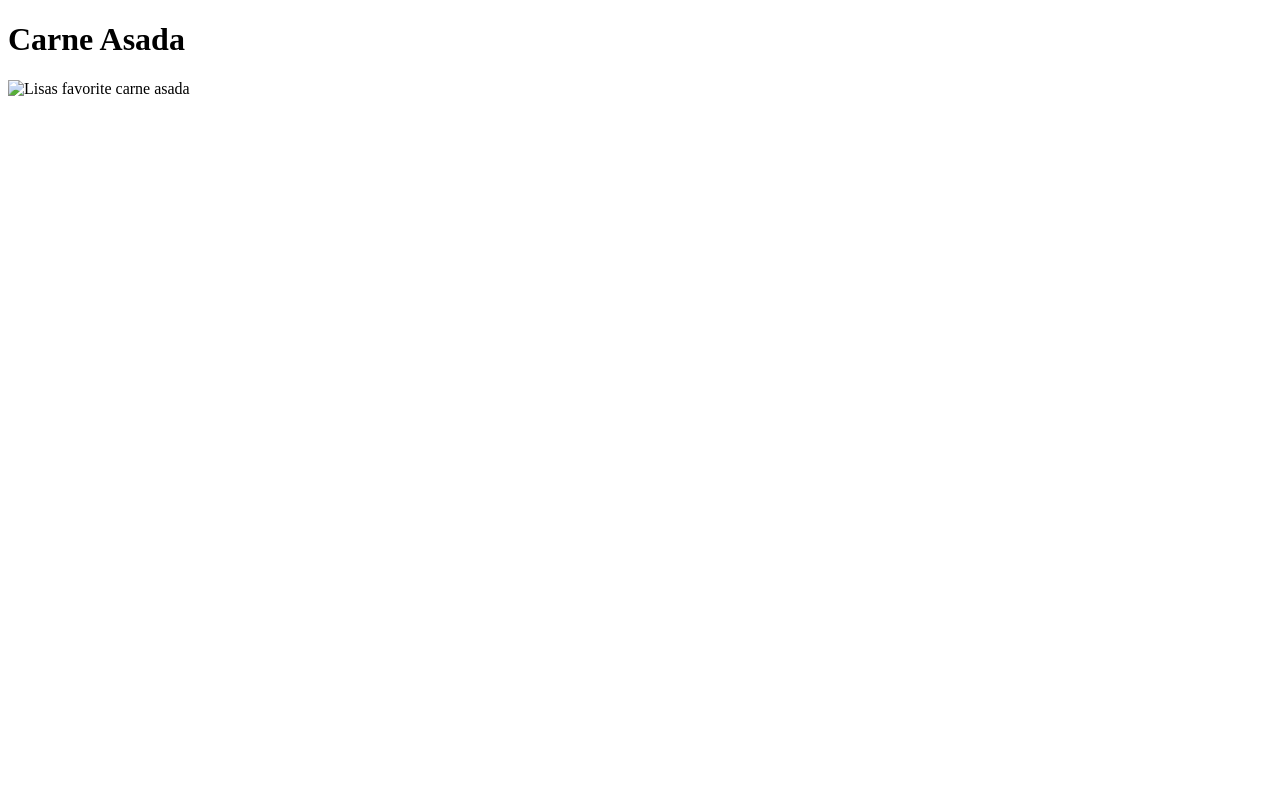
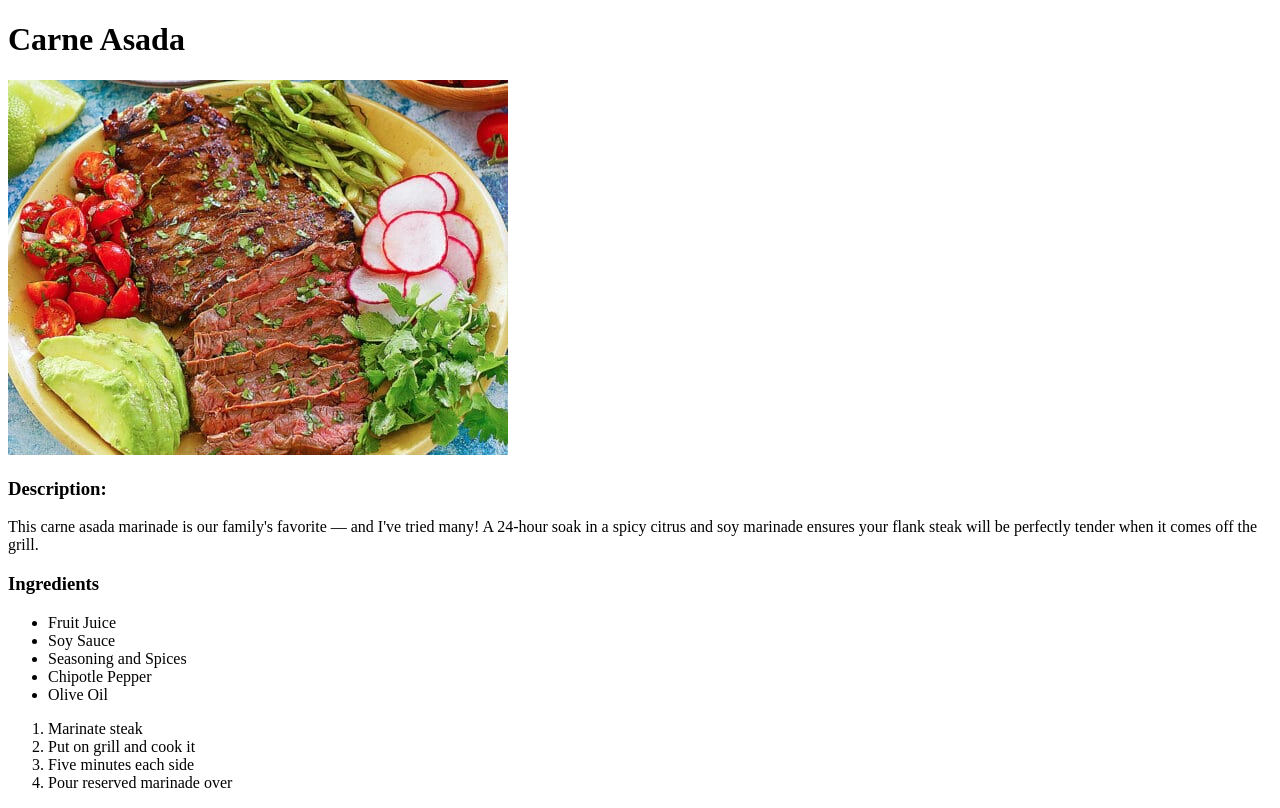
Before and after one commit to Csuarez8/odin-recipes, a plain HTML site: page recipes/carne-asada.html in a window 1280 px wide. Drawn offline with Linux system fonts and the light colour scheme.

Commit message:
Completed first recipe page

```diff
--- a/recipes/carne-asada.html
+++ b/recipes/carne-asada.html
@@ -4,6 +4,32 @@
         <meta charset="UTF-8">
         <title>Carne Asada</title>
     </head>
-    <h1>Carne Asada</h1>
-    <img href="./images/asada.webp" alt="Lisas favorite carne asada">
+    <body>
+        <h1>Carne Asada</h1>
+
+        <img src="../images/carne-asada.jpg" alt="Lilas carne asada">
+
+        <h3>Description:</h3>
+        <p>This carne asada marinade is our family's favorite — and I've tried many!
+            A 24-hour soak in a spicy citrus and soy marinade ensures your flank steak
+            will be perfectly tender when it comes off the grill.
+        </p>
+
+        <h3> Ingredients</h3>
+        <ul>
+            <li>Fruit Juice</li>
+            <li>Soy Sauce</li>
+            <li>Seasoning and Spices</li>
+            <li>Chipotle Pepper</li>
+            <li>Olive Oil</li>
+
+        </ul>
+
+        <ol>
+            <li>Marinate steak</li>
+            <li>Put on grill and cook it</li>
+            <li>Five minutes each side</li>
+            <li>Pour reserved marinade over </li>
+        </ol>
+    </body>
 </html>
```
Also changed, not shown: images/carne-asada.jpg (added), recipes/pork-tenderloin.html (added).
